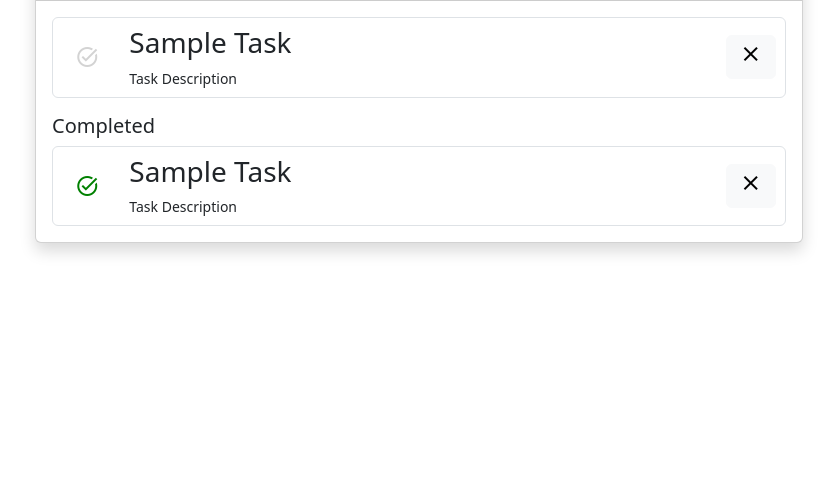
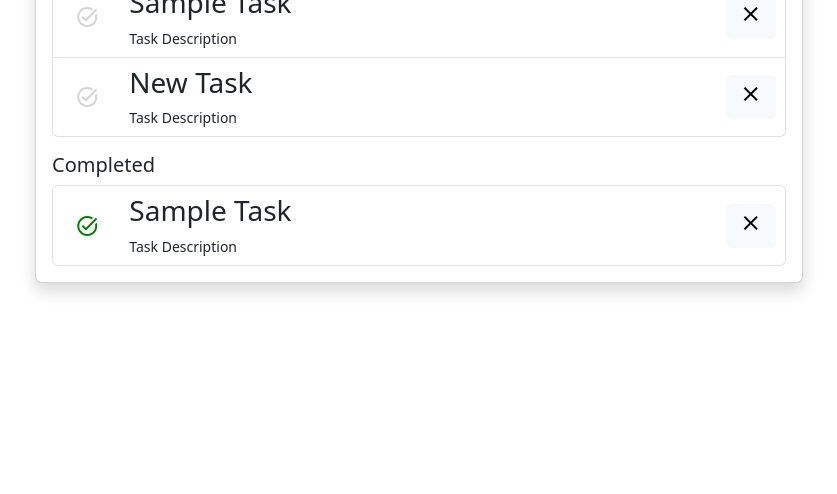
Before and after one commit to joshuavaughn/Activity-12---Javascript-HTML-DOM-and-Events, a plain HTML site: page index.html in a window 1280 px wide. Shown: the part 306-800 px from the top of the page, without its empty margins (221-1058 px from the left). Drawn offline with nearby package versions, Linux system fonts and the light colour scheme.

Commit message:
delete done

```diff
--- a/index.html
+++ b/index.html
@@ -24,9 +24,11 @@
                 <ul id="taskList" class="list-group">
                     <li class="list-group-item">
                         <div class="row">
+                            <!-- checkbox -->
                             <div class="col-1 d-flex justify-content-center align-items-center">
                                 <span class="material-symbols-outlined" style="color: lightgray;">task_alt</span>
                             </div>
+                            <!-- task -->
                             <div class="col">
                                 <div class="row">
                                     <h3>Sample Task</h3>
@@ -35,8 +37,32 @@
                                     <small>Task Description</small>
                                 </div>
                             </div>
+                            <!-- close button -->
                             <div class="col-1 d-flex justify-content-center align-items-center">
-                                <button class="btn btn-light closeTask">
+                                <button class="btn btn-light closeTask" id="1">
+                                    <span class="material-symbols-outlined">close</span>
+                                </button>
+                            </div>
+                        </div>
+                    </li>
+                    <li class="list-group-item">
+                        <div class="row">
+                            <!-- checkbox -->
+                            <div class="col-1 d-flex justify-content-center align-items-center">
+                                <span class="material-symbols-outlined" style="color: lightgray;">task_alt</span>
+                            </div>
+                            <!-- task -->
+                            <div class="col">
+                                <div class="row">
+                                    <h3>New Task</h3>
+                                </div>
+                                <div class="row">
+                                    <small>Task Description</small>
+                                </div>
+                            </div>
+                            <!-- close button -->
+                            <div class="col-1 d-flex justify-content-center align-items-center">
+                                <button class="btn btn-light closeTask" id="2">
                                     <span class="material-symbols-outlined">close</span>
                                 </button>
                             </div>
@@ -60,7 +86,7 @@
                                 </div>
                             </div>
                             <div class="col-1 d-flex justify-content-center align-items-center">
-                                <button class="btn btn-light closeTask">
+                                <button class="btn btn-light closeTask" id="3">
                                     <span class="material-symbols-outlined">close</span>
                                 </button>
                             </div>
--- a/script.js
+++ b/script.js
@@ -36,6 +36,22 @@ document.querySelector("#addTask").addEventListener("click", () => {
     const myModal = document.querySelector("#closeModal");
     myModal.click();
 
+    const tasks = document.querySelectorAll(".closeTask");
+    console.log(tasks);
+    tasks.forEach((task) => {
+        console.log(task);
+        task.addEventListener("click", (e) => {
+            console.log(`button clicked!`);
+            e.target.closest("li").remove();
+        })
+    })
+
+    // function closeTask (array) {
+    //     console.log(`we are at closeTask fuction`);
+    //     for (let i = 0; i < array.length; i++) {
+    //         console.log(`task ${i + 1}: ${array[i]}`);
+    //     }
+    // }
 })
 
 
@@ -50,8 +66,9 @@ document.querySelector("#addTask").addEventListener("click", () => {
 // }
 
 const tasks = document.querySelectorAll(".closeTask");
-tasks.forEach(task) => {
-    task.addEventListener("click", (e) => {
-        console.log(`yay`)
-    })
-}
+console.log(tasks);
+// tasks.forEach(task) => {
+//     task.addEventListener("click", (e) => {
+//         console.log(`yay`)
+//     })
+// }
```
